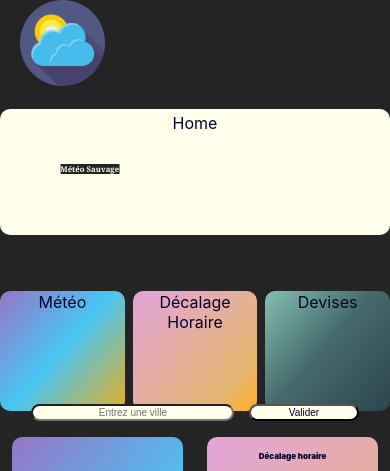
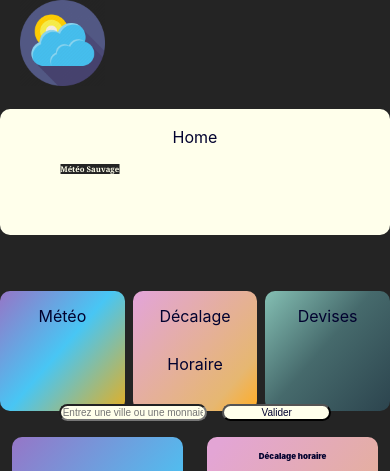
Before and after one commit to Delphine2669/MeteoSauvage, a React (Vite) app in the folder frontend/: page / in a window 390 px wide. Shown: the top 471 px of the page. Built offline with nearby package versions, Linux system fonts and the light colour scheme; no server answers.

Commit message:
small css changes for the media query

```diff
--- a/frontend/src/App.css
+++ b/frontend/src/App.css
@@ -48,10 +48,10 @@ body {
   text-align: center;
 }
 .searchbar-input{
-  width: 220px;
+  width: 270px;
   height: 35px;
   border-radius: 12px;
-  text-align: center;
+  /* text-align: center; */
   font-size: large;
 
 }
@@ -230,8 +230,9 @@ li{
   }
 .searchbar-input{
   height: 80%;
-  width: 50%;
+  width: 36%;
 font-size:x-small;
+
 }
 .submit-button{
   width: 28%;
@@ -260,7 +261,8 @@ font-size:x-small;
 
 .design-nav{
   height:14vh;
-  text-align: center;
+align-items: center;
+line-height: 3;
 }
 .component-title{
   font-size: 50%;
@@ -271,5 +273,6 @@ font-size:x-small;
 }
 .searchbar{
   margin-top: 10%;
+
 }
 }
--- a/frontend/src/components/SearchBar.jsx
+++ b/frontend/src/components/SearchBar.jsx
@@ -20,11 +20,11 @@ function SearchBar({ setCitySearch }) {
         type="text"
         value={searchTerm}
         onChange={handleChange}
-        placeholder="Entrez une ville"
+        placeholder="Entrez une ville ou une monnaie"
         className="searchbar-input"
       />
       <button type="submit" className="submit-button">
-       Valider
+        Valider
       </button>
     </form>
   );
--- a/frontend/src/pages/Home.jsx
+++ b/frontend/src/pages/Home.jsx
@@ -8,7 +8,7 @@ function Home({ citySearch }) {
     <main>
       <Meteo citySearch={citySearch} />
       <Timezone citySearch={citySearch} />
-      <Currency />
+      <Currency citySearch={citySearch} />
     </main>
   );
 }
```
